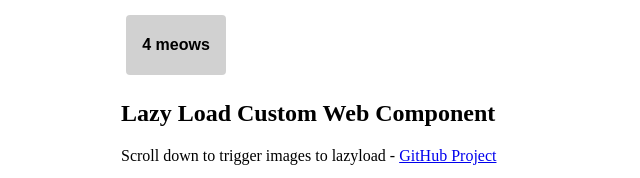
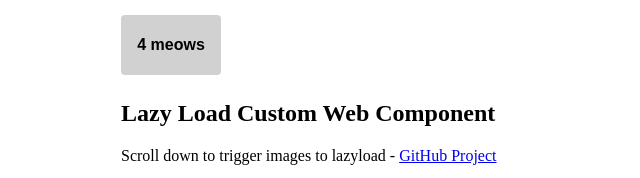
Before and after one commit to stevekarwacki/lazyload-web-component, a website: page index.html in a window 1280 px wide. Shown: the top 178 px of the page, 154-794 px from the left. Drawn offline with Linux system fonts and the light colour scheme.

Commit message:
improved counter styles

```diff
--- a/assets/css/counter.css
+++ b/assets/css/counter.css
@@ -1,19 +1,15 @@
 .counter-container {
     position: fixed;
-    width: 730px;
-    max-width: 95%;
+    width: 100%;
     top: 15px;
-    left: 0;
-    right: 0;
-    margin: 0 auto;
     z-index: 9999;
 }
 #load-counter {
     display: none;
     position: relative;
     width: 100px;
-    margin-left: 5px;
     height: 60px;
+    margin-left: 2.5%;
     line-height: 60px;
     background: rgba(204, 204, 204, 0.9);
     border-radius: 4px;
@@ -45,3 +41,9 @@
 #load-counter:hover:after {
     width: 200px;
 }
+
+@media only screen and (min-width: 768px) {
+    #load-counter {
+        margin-left: calc((100% / 2) - (730px / 2));
+    }
+}
```
